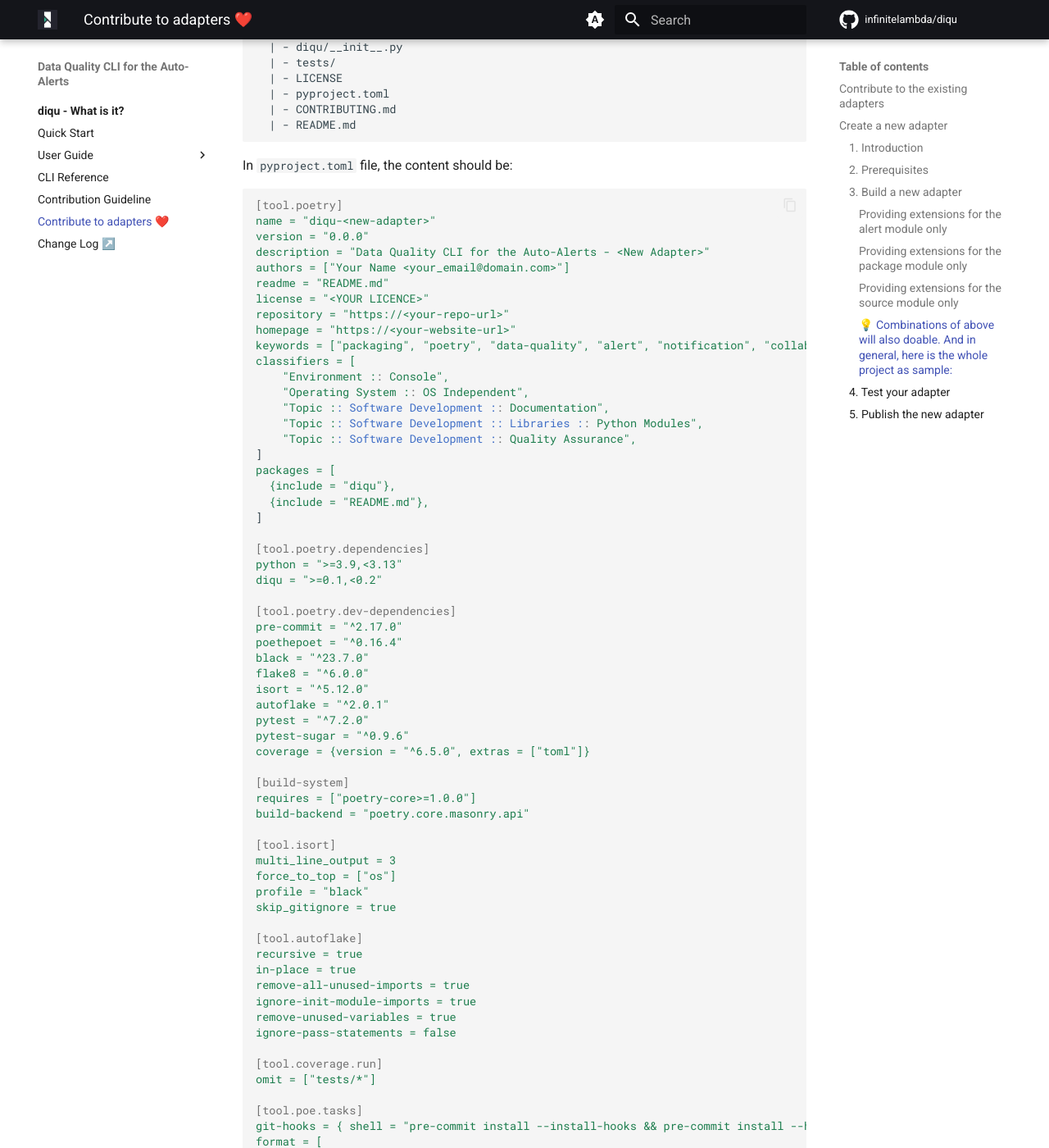
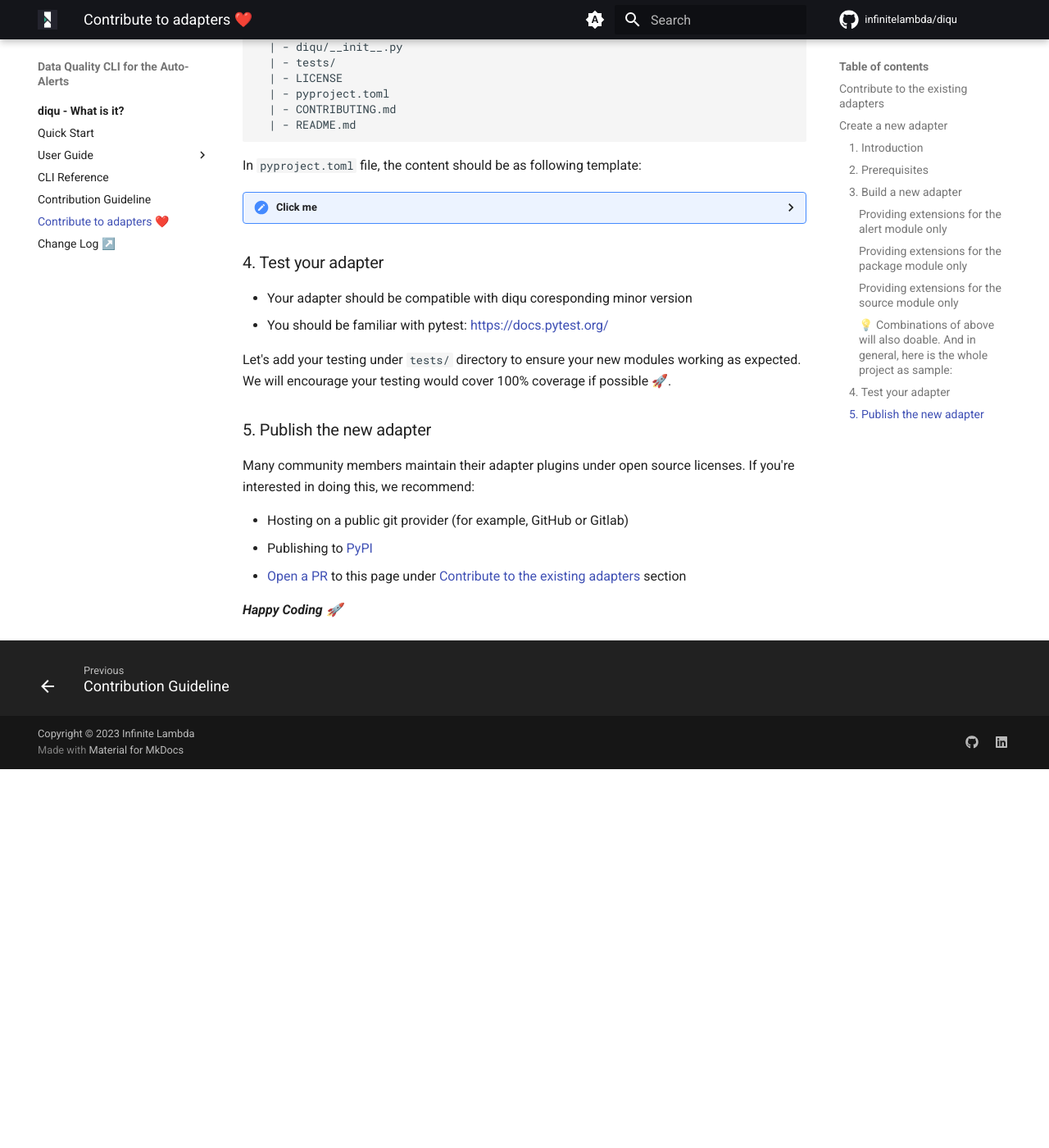
Before and after one commit to infinitelambda/diqu, an MkDocs documentation site: the page built from docs/nav/guide/adapters/community_adapter.md, in a window 1280 px wide and 1400 px high, scrolled down 3676 px. Shown: the whole window at 82% size. Built offline with MkDocs 1.6.1 and Material for MkDocs 9.7.7, drawn with Linux system fonts in a browser that asks for light colours; comment, search, counter and statistics services are not loaded; the version menu is left out; after the commit the page ends 4614 px from its top, so only the background shows below that; some of the changed text lies outside the part shown.

Commit message:
docs: update contribute to adapters

````diff
--- a/docs/nav/guide/adapters/community_adapter.md
+++ b/docs/nav/guide/adapters/community_adapter.md
@@ -155,7 +155,10 @@ And your diqu command won't be change, but you should make sure the value of `<n
   | - README.md
 ```
 
-In `pyproject.toml` file, the content should be:
+In `pyproject.toml` file, the content should be as following template:
+
+<details> <!-- markdownlint-disable no-inline-html -->
+  <summary>Click me</summary>
 
 ```yaml
 [tool.poetry]
@@ -239,6 +242,8 @@ test-cov = [
 ]
 ```
 
+</details>
+
 ### 4. Test your adapter
 
 - Your adapter should be compatible with diqu coresponding minor version
````
